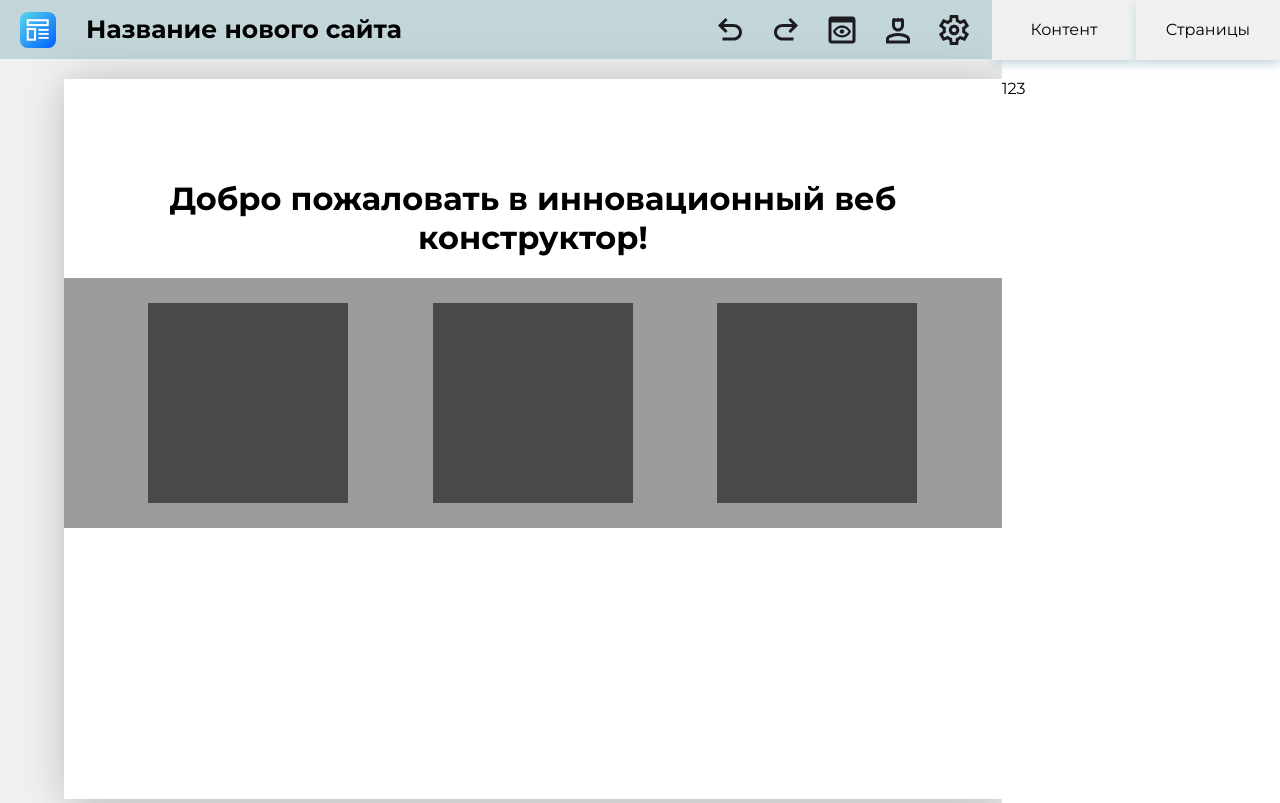
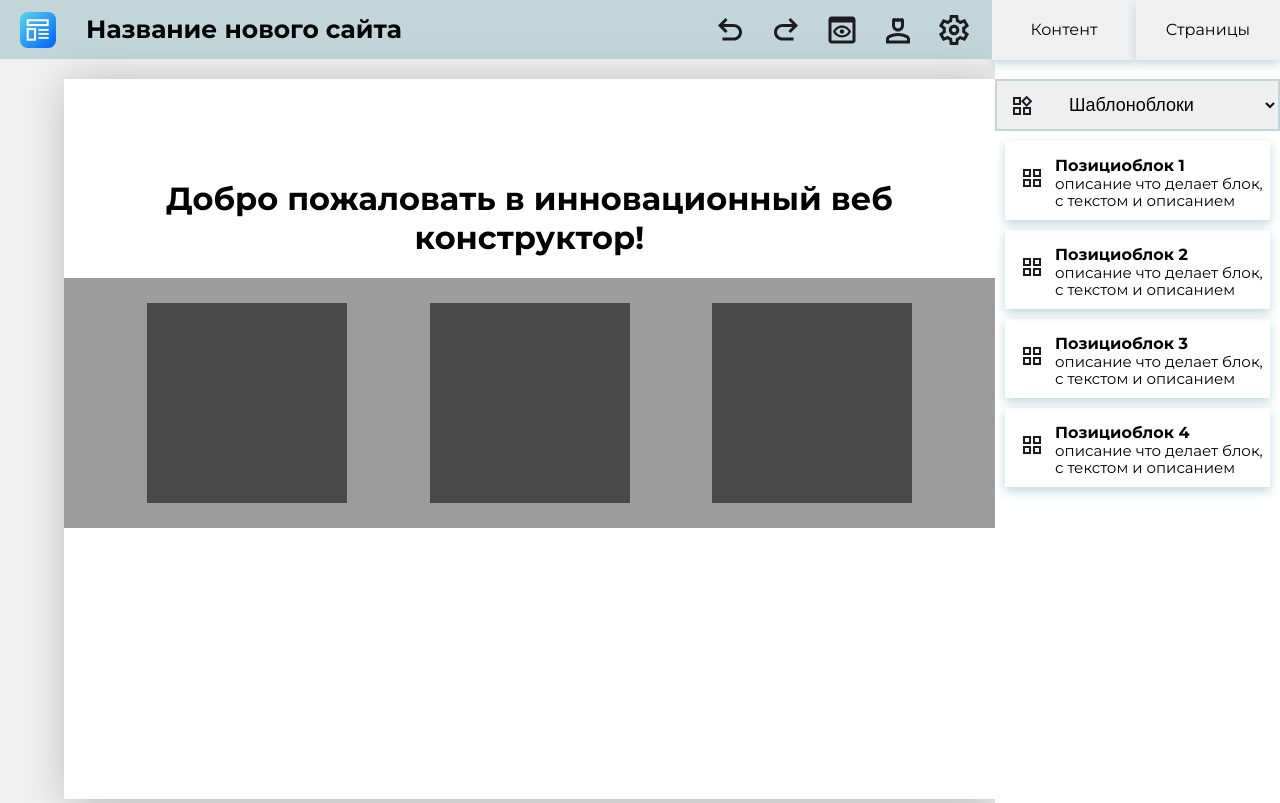
Before and after one commit to NikMakPak/weneo_, a React (Create React App) app: page / in a window 1280 px wide. Built offline with nearby package versions, Linux system fonts and the light colour scheme.

Commit message:
fix last push and add DnD react package

```diff
--- a/package.json
+++ b/package.json
@@ -8,6 +8,8 @@
     "@testing-library/user-event": "^13.5.0",
     "node-sass": "^7.0.3",
     "react": "^18.2.0",
+    "react-dnd": "^16.0.1",
+    "react-dnd-html5-backend": "^16.0.1",
     "react-dom": "^18.2.0",
     "react-scripts": "5.0.1",
     "web-vitals": "^2.1.4"
--- a/src/pages/Constructor/Constructor.jsx
+++ b/src/pages/Constructor/Constructor.jsx
@@ -1,21 +1,29 @@
 import React from "react"
 import styles from './Constructor.module.scss';
-import CapabilityCard from "../../components/CapabilityCard/CapabilityCard";
+import SidebarBlock from "../../components/SidebarBlock/SidebarBlock";
 import Block from "../../components/Blocks/Block/Block";
 
 export default function Constructor() {
+    const arOptions = ['Шаблоноблоки', 'Нейроноблоки', 'Позициоблоки'];
+    const [value, setValue] = React.useState("");
+    const [rotateWidg, setRotateWidg] = React.useState(0);
+
+    const options = arOptions.map((text, index) => {
+        return <option key={index} value={index}>{text}</option>;
+    });
     return (<>
+
         <div className={styles.headerBar}>
             <div className={styles.headLBar}>
-          <img width={36} height={36} src="./img/construct.svg" alt=""/>
+                <img width={36} height={36} src="./img/construct.svg" alt="" />
                 <h3>Название нового сайта</h3>
             </div>
             <div className={styles.headRBar}>
-          <img src="./img/undo.svg" alt=""/>
-          <img style={{transform: "rotateY(180deg)"}} src="./img/undo.svg" alt=""/>
-          <img src="./img/preview.svg" alt=""/>
-          <img src="./img/person_min.svg" alt=""/>
-          <img src="./img/settings.svg" alt=""/>
+                <img src="./img/undo.svg" alt="" />
+                <img style={{ transform: "rotateY(180deg)" }} src="./img/undo.svg" alt="" />
+                <img src="./img/preview.svg" alt="" />
+                <img src="./img/person_min.svg" alt="" />
+                <img src="./img/settings.svg" alt="" />
                 <div className={styles.barSelector}>
                     <ul>
                         <li>Контент</li>
@@ -27,11 +35,37 @@ export default function Constructor() {
         <div className={styles.construct}>
             <div className={styles.constrWindow}>
                 {/* Рабочая зона */}
-          <h1 style={{'textAlign': "center", "marginTop": 100}}>Добро пожаловать в инновационный веб конструктор!</h1>
-          <Block/>
+                <h1 style={{ 'textAlign': "center", "marginTop": 100 }}>Добро пожаловать в инновационный веб конструктор!</h1>
+                <Block />
             </div>
             <div className={styles.sideBar}>
-          123
+                <img style={{ transform: `rotate(${rotateWidg}deg)` }} src="./img/widgets.svg" alt="" />
+                <select value={value} onChange={(event) => { setValue(event.target.value); setRotateWidg(prev => prev + 90) }}>
+                    {options}
+                </select>
+                <div className={styles.sideBarContent}>
+                    {value === "0" ?
+                        <>
+                            <SidebarBlock title={"Шаблоноблок 1"} descr={"описание что делает блок, с текстом и описанием"} />
+                            <SidebarBlock title={"Шаблоноблок 2"} descr={"описание что делает блок, с текстом и описанием"} />
+                            <SidebarBlock title={"Шаблоноблок 3"} descr={"описание что делает блок, с текстом и описанием"} />
+                            <SidebarBlock title={"Шаблоноблок 4"} descr={"описание что делает блок, с текстом и описанием"} />
+                        </>
+                        : value === "1" ?
+                            <>
+                                <SidebarBlock title={"Нейроноблок 1"} descr={"описание что делает блок, с текстом и описанием"} />
+                                <SidebarBlock title={"Нейроноблок 2"} descr={"описание что делает блок, с текстом и описанием"} />
+                                <SidebarBlock title={"Нейроноблок 3"} descr={"описание что делает блок, с текстом и описанием"} />
+                                <SidebarBlock title={"Нейроноблок 4"} descr={"описание что делает блок, с текстом и описанием"} />
+                            </>
+                            : <>
+                            <SidebarBlock title={"Позициоблок 1"} descr={"описание что делает блок, с текстом и описанием"} />
+                            <SidebarBlock title={"Позициоблок 2"} descr={"описание что делает блок, с текстом и описанием"} />
+                            <SidebarBlock title={"Позициоблок 3"} descr={"описание что делает блок, с текстом и описанием"} />
+                            <SidebarBlock title={"Позициоблок 4"} descr={"описание что делает блок, с текстом и описанием"} />
+                        </>
+                        }
+                </div>
             </div>
 
         </div>
```
Also changed, not shown: 1 other file (tests, documents, lock files or other folders). Lines whose indentation alone changed are shown as unchanged.
